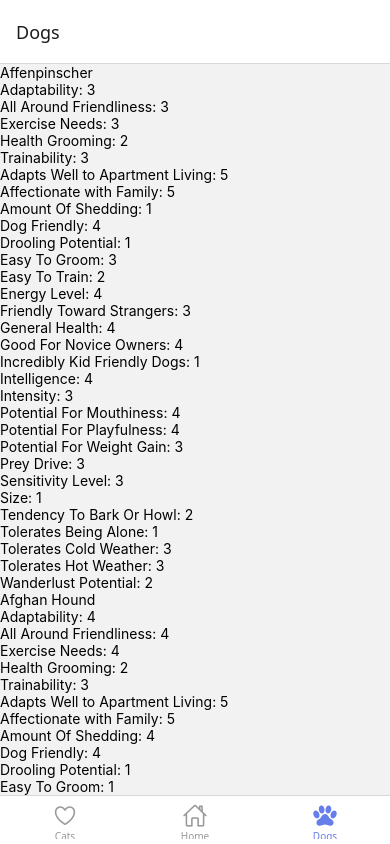
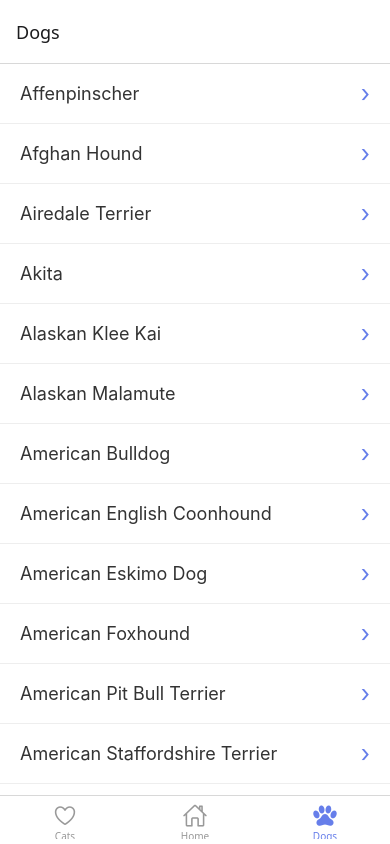
Before and after one commit to meganclapinski25/icon-assignment, a React Native app in the folder tabbed-example/: screen /Dogs in a window 390 px wide. Built offline with nearby package versions, Linux system fonts and the light colour scheme.

Commit message:
copy and pasted from Cat Screen to get same layout

```diff
--- a/tabbed-example/App.js
+++ b/tabbed-example/App.js
@@ -64,7 +64,7 @@ export default function App() {
     <NavigationContainer>
       <Stack.Navigator>
         <Stack.Screen
-          name="Tabs"
+          name="Breeds"
           component={TabNav}
           options={{ headerShown: false }}
         />
--- a/tabbed-example/screens/BreedDetails.js
+++ b/tabbed-example/screens/BreedDetails.js
@@ -15,7 +15,6 @@ function BreedDeatils({route}){
             <View key={trait} style={styles.traitRow}>
               <Text style={styles.traitName}>{trait}</Text>
               <Text style={styles.traitValue}>{'★'.repeat(value)}{'☆'.repeat(5 - value)}</Text>
-
             </View>
           ))}
         </ScrollView>
--- a/tabbed-example/screens/DogScreen.js
+++ b/tabbed-example/screens/DogScreen.js
@@ -1,32 +1,53 @@
 import React from 'react';
-import { View, Text, ScrollView } from 'react-native';
+import { View, Text, ScrollView, StyleSheet, TouchableOpacity } from 'react-native';
 import breedData from '../cat-and-dog-breeds.json';
+import { useNavigation } from '@react-navigation/native';
 
-const dogBreeds = Object.entries(breedData.dog_breeds || {}).map(([name, traits]) => ({
-  name,
-  traits,
-}));
+const dogBreeds = Object.keys(breedData.dog_breeds || {});
 
 function DogScreen() {
+  const navigation = useNavigation();
   return (
-    <View style={{ flex: 1 }}>
+    <View style={styles.container}>
       <ScrollView>
-        {dogBreeds.map((breed) => {
-          const traits = Object.entries(breed.traits || {});
-          return (
-            <View key={breed.name}>
-              <Text>{breed.name}</Text>
-              {traits.map(([trait, value]) => (
-                <View key={trait}>
-                  <Text>{trait}: {value}</Text>
-                </View>
-              ))}
-            </View>
-          );
-        })}
+        {dogBreeds.map((name) =>(
+          <TouchableOpacity
+          key = {name}
+          style = {styles.breedItem}
+          onPress={() => navigation.navigate('BreedDetails', {name})}
+          >
+            <Text style = {styles.breedName}>{name}</Text>
+            <Text style = {styles.arrow}>›</Text>
+
+          </TouchableOpacity>
+        ))}
       </ScrollView>
     </View>
   );
 }
 
+const styles = StyleSheet.create({
+  container: {
+    flex: 1,
+    backgroundColor: '#fff'
+  },
+  breedItem: {
+    flexDirection: 'row',
+    justifyContent: 'space-between',
+    alignItems: 'center',
+    paddingVertical: 15,
+     paddingHorizontal: 20,
+    borderBottomWidth: 1,
+    borderBottomColor: '#eee',
+  },
+  breedName: {
+    fontSize: 18,
+    color: '#333'
+  },
+  arrow: {
+    fontSize: 24,
+    color: '#667eea'
+  },
+});
+
 export default DogScreen;
```
